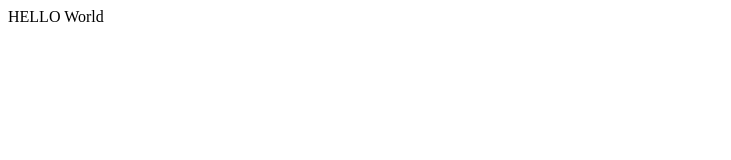
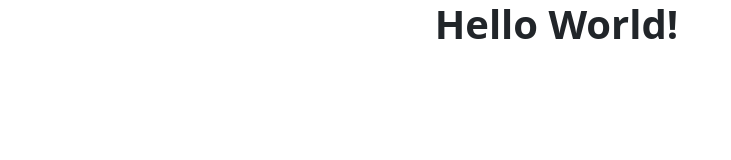
Before and after one commit to utsavr9234/Hello-World, a plain HTML site: page index.html in a window 1280 px wide. Shown: the whole page, without its empty margins (0-731 px from the left). Drawn offline with nearby package versions, Linux system fonts and the light colour scheme.

Commit message:
Update index.html

```diff
--- a/index.html
+++ b/index.html
@@ -1,5 +1,18 @@
-<html>
-	<head></head>
-
-	<body>HELLO World</body>
+<!DOCTYPE html>
+<html lang="en">
+<head>
+    <meta charset="UTF-8">
+    <meta name="viewport" content="width=device-width, initial-scale=1.0">
+    <title>Git Hub</title>
+    <link href="https://cdn.jsdelivr.net/npm/bootstrap@5.3.2/dist/css/bootstrap.min.css" rel="stylesheet" integrity="sha384-T3c6CoIi6uLrA9TneNEoa7RxnatzjcDSCmG1MXxSR1GAsXEV/Dwwykc2MPK8M2HN" crossorigin="anonymous">
+    <script src="https://cdn.jsdelivr.net/npm/bootstrap@5.3.2/dist/js/bootstrap.bundle.min.js" integrity="sha384-C6RzsynM9kWDrMNeT87bh95OGNyZPhcTNXj1NW7RuBCsyN/o0jlpcV8Qyq46cDfL" crossorigin="anonymous"></script>
+</head>
+<body>
+    <div class="row">
+        <div class="col-lg-4"></div>
+        <div class="col-12 col-lg-4">
+            <p class="h1"><b>Hello World!</b></p>
+        </div>
+    </div>
+</body>
 </html>
```
